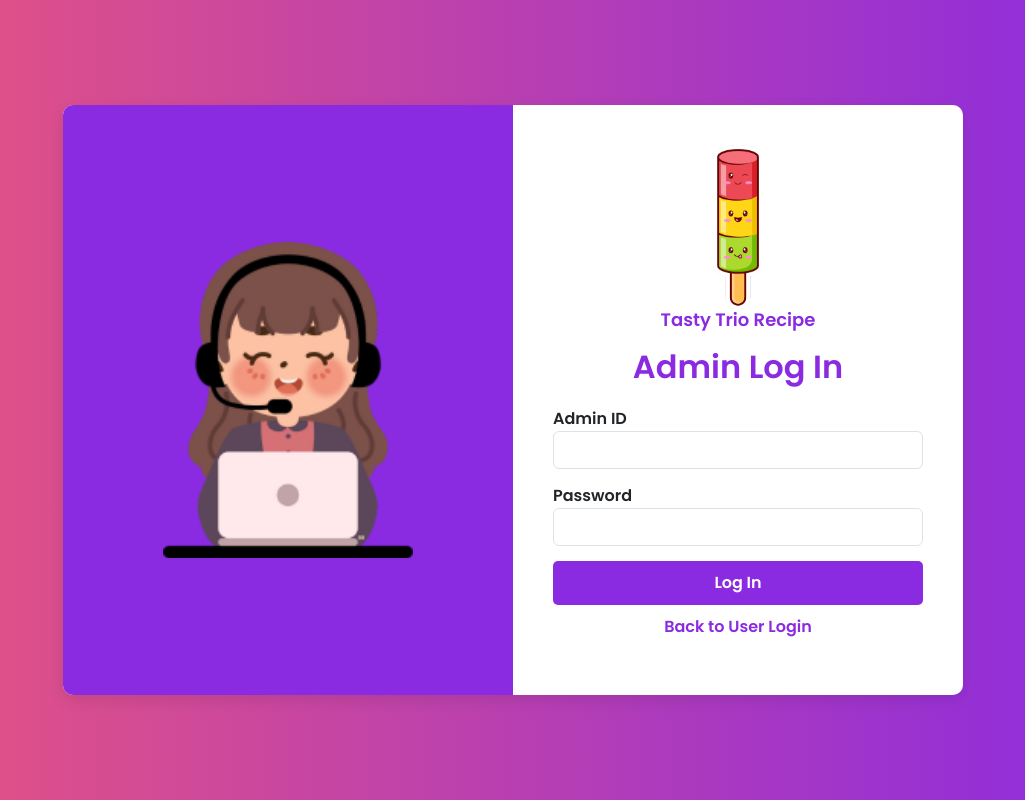
After one commit to JiaJun0207/E-Recipe-Website, a PHP site: page /E-Recipe-Website/admin-login.php in a window 1280 px wide. The commit adds this page. Shown: the whole page, without its empty margins (127-1152 px from the left). Run offline with PHP 8.4, Linux system fonts and the light colour scheme.

Commit message:
admin login

```diff
--- a/admin-dashboard.php
+++ b/admin-dashboard.php
@@ -1,6 +1,10 @@
 <?php
 include 'db.php';
-
+session_start();
+if (!isset($_SESSION['admin_logged_in']) || $_SESSION['admin_logged_in'] !== true) {
+    header("Location: admin-login.php");
+    exit();
+}
 // Fetch total users from 'registered_user' table
 $userQuery = "SELECT COUNT(*) AS total_users FROM registered_user";
 $userResult = mysqli_query($conn, $userQuery);
--- /dev/null
+++ b/admin-login.php
@@ -0,0 +1,152 @@
+<?php
+session_start();
+
+// Admin Credentials
+$adminID = "admin";
+$adminPassword = "TCC";
+
+// Handle Admin Login
+if ($_SERVER["REQUEST_METHOD"] == "POST" && isset($_POST["admin_login"])) {
+    $inputID = $_POST["admin_id"];
+    $inputPassword = $_POST["admin_password"];
+
+    if ($inputID === $adminID && $inputPassword === $adminPassword) {
+        $_SESSION["admin_logged_in"] = true;
+        header("Location: admin-dashboard.php");
+        exit();
+    } else {
+        $error = "Invalid Admin ID or Password.";
+    }
+}
+?>
+
+<!DOCTYPE html>
+<html lang="en">
+<head>
+    <meta charset="UTF-8">
+    <meta name="viewport" content="width=device-width, initial-scale=1.0">
+    <title><strong>Admin Log In - Tasty Trio Recipe</strong></title>
+    <link href='http://fonts.googleapis.com/css?family=Poppins:wght@600' rel='stylesheet' type='text/css'>
+    <link rel="stylesheet" href="https://cdnjs.cloudflare.com/ajax/libs/font-awesome/6.4.2/css/all.min.css">
+    <link rel="stylesheet" href="https://cdn.jsdelivr.net/npm/bootstrap@5.3.0/dist/css/bootstrap.min.css">
+    <link rel="stylesheet" href="assets/loginandsignup.css">
+    <script src="https://code.jquery.com/jquery-3.6.0.min.js"></script>
+    <script src="https://cdn.jsdelivr.net/npm/bootstrap@5.3.0/dist/js/bootstrap.bundle.min.js"></script>
+    <style>
+        body {
+            background: linear-gradient(to right, #e75480, #8a2be2);
+            font-family: 'Poppins', sans-serif;
+            font-weight: bold;
+            height: 100vh;
+            display: flex;
+            align-items: center;
+            justify-content: center;
+        }
+        .admin-box {
+            display: flex;
+            width: 900px;
+            background: white;
+            border-radius: 10px;
+            box-shadow: 0 5px 15px rgba(0, 0, 0, 0.1);
+            overflow: hidden;
+        }
+        .left-panel {
+            width: 50%;
+            background: #8a2be2;
+            display: flex;
+            justify-content: center;
+            align-items: center;
+            padding: 20px;
+        }
+        .left-panel img {
+            width: 80%;
+            max-width: 250px;
+        }
+        .right-panel {
+            width: 50%;
+            padding: 40px;
+            display: flex;
+            flex-direction: column;
+            align-items: center;
+            justify-content: center;
+        }
+        .logo-container {
+            text-align: center;
+            margin-bottom: 10px;
+        }
+        .logo-container img {
+            width: 50px; /* Smaller logo */
+            height: auto;
+        }
+        .logo-container h3 {
+            font-size: 18px; /* Reduce title font size */
+            color: #8a2be2;
+            font-weight: bold;
+        }
+        .right-panel h2 {
+            color: #8a2be2;
+            text-align: center;
+            font-weight: bold;
+            margin-bottom: 20px;
+        }
+        .right-panel form {
+            width: 100%;
+        }
+        .right-panel button {
+            background-color: #8a2be2;
+            color: white;
+            width: 100%;
+            padding: 10px;
+            border: none;
+            border-radius: 5px;
+            font-size: 16px;
+            font-weight: bold;
+            margin-top: 10px;
+        }
+        .error {
+            color: red;
+            text-align: center;
+            font-weight: bold;
+            margin-top: 10px;
+        }
+        .back-link {
+            text-align: center;
+            margin-top: 10px;
+            font-weight: bold;
+        }
+        .back-link a {
+            color: #8a2be2;
+            text-decoration: none;
+            font-weight: bold;
+        }
+        label, input, p {
+            font-weight: bold;
+        }
+    </style>
+</head>
+<body>
+
+<div class="admin-box">
+    <div class="left-panel">
+        <img src="assets/pic/admin-login.png" alt="Admin Illustration">
+    </div>
+    <div class="right-panel">
+        <div class="logo-container">
+            <img src="assets/pic/TastyTrioLogo.png" alt="Logo">
+            <h3><strong>Tasty Trio Recipe</strong></h3>
+        </div>
+        <h2><strong>Admin Log In</strong></h2>
+        <form method="POST" action="admin-login.php">
+            <label><strong>Admin ID</strong></label>
+            <input type="text" name="admin_id" class="form-control" required>
+            <label><strong>Password</strong></label>
+            <input type="password" name="admin_password" class="form-control" required>
+            <button type="submit" name="admin_login"><strong>Log In</strong></button>
+        </form>
+        <?php if (isset($error)) echo "<p class='error'><strong>$error</strong></p>"; ?>
+        <p class="back-link"><a href="login.php"><strong>Back to User Login</strong></a></p>
+    </div>
+</div>
+
+</body>
+</html>
--- a/login.php
+++ b/login.php
@@ -74,6 +74,7 @@ session_start();
                 <button type="submit" name="login" style="font-family: Poppins, sans-serif;">Log In</button>
                 <p>Don’t have an account? <a href="signup.php" style="font-family: Poppins, sans-serif;">Sign Up</a></p>
                 <p><a href="http://localhost/E-Recipe-Website/forgot-password.php" style="font-family: Poppins, sans-serif;">Forgot Password?</a></p>
+                <p><a href="admin-login.php" style="font-family: Poppins, sans-serif;">Admin Login</a></p>
             </form>
         </div>
     </div>
```
Also changed, not shown: assets/pic/admin-login.png (added).
